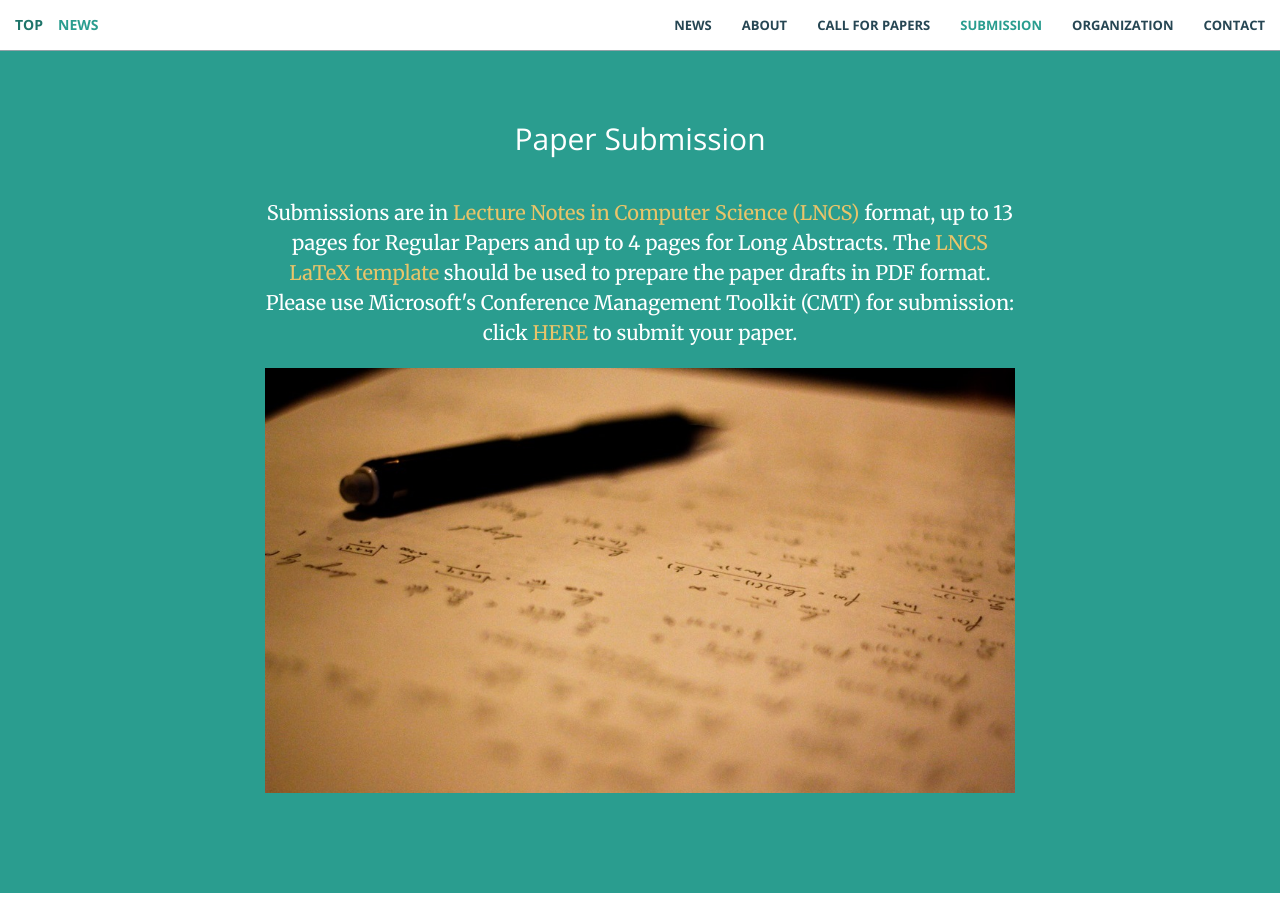
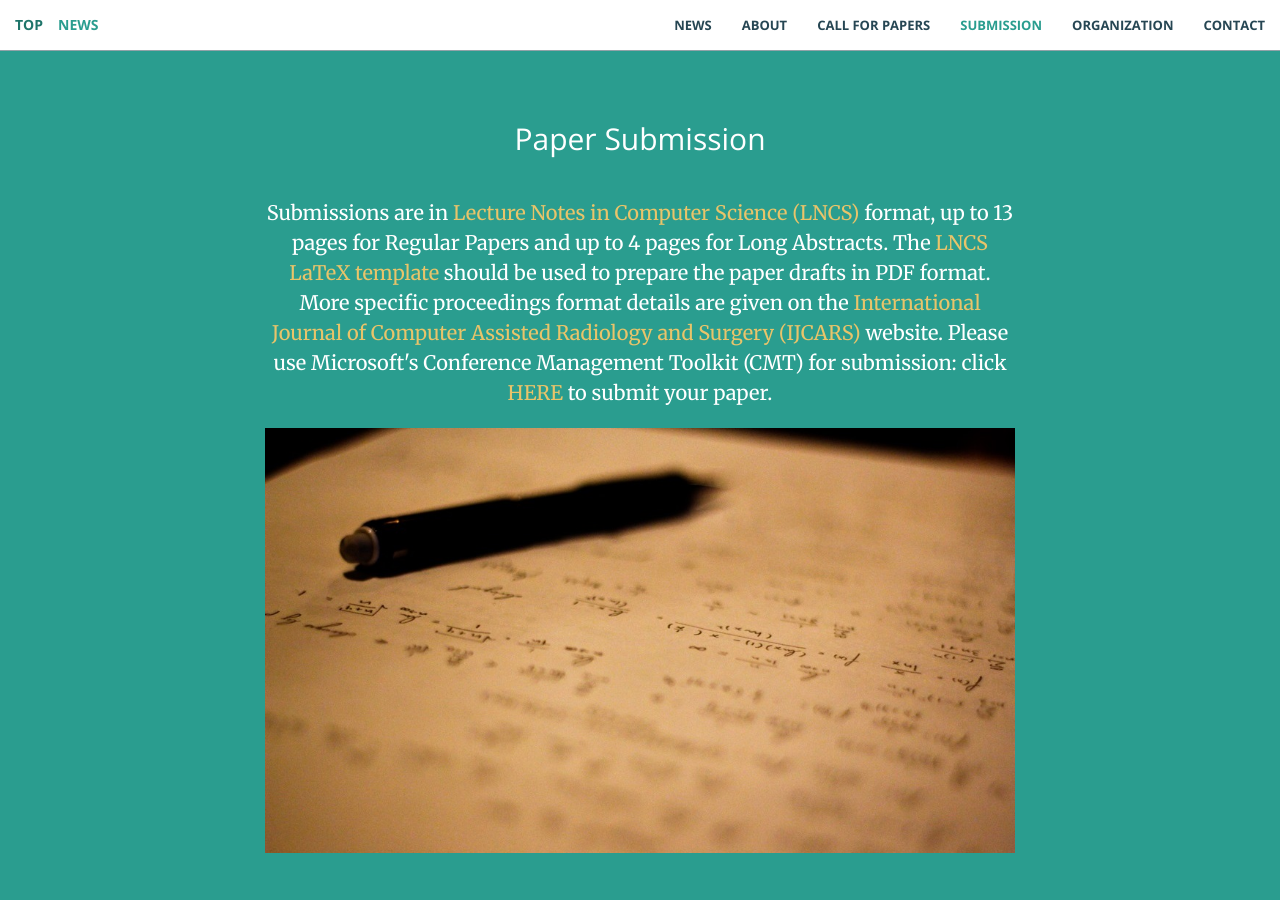
Before and after one commit to ipcai2021/ipcai2021.github.io, a Jekyll site: the page built from index.html, in a window 1280 px wide and 900 px high, scrolled down 4410 px. Built offline with Jekyll 4.4.1, drawn with Linux system fonts in a browser that asks for light colours.

Commit message:
added link to proceedings format

```diff
--- a/_includes/submission.html
+++ b/_includes/submission.html
@@ -5,7 +5,7 @@
                 <h2 class="section-heading">Paper Submission</h2>
                 <hr class="primary">
 				<p class="text-center">
-				Submissions are in <a href="https://www.springer.com/gp/computer-science/lncs" style="color: rgb(233,196,106)">Lecture Notes in Computer Science (LNCS)</a> format, up to 13 pages for Regular Papers and up to 4 pages for Long Abstracts. The <a href="ftp://ftp.springernature.com/cs-proceeding/llncs/llncs2e.zip" style="color: rgb(233,196,106)">LNCS LaTeX template</a> should be used to prepare the paper drafts in PDF format. Please use Microsoft's Conference Management Toolkit (CMT) for submission: click <a href="https://cmt3.research.microsoft.com/IPCAI2021" style="color: rgb(233,196,106)">HERE</a> to submit your paper. </p>
+				Submissions are in <a href="https://www.springer.com/gp/computer-science/lncs" style="color: rgb(233,196,106)">Lecture Notes in Computer Science (LNCS)</a> format, up to 13 pages for Regular Papers and up to 4 pages for Long Abstracts. The <a href="ftp://ftp.springernature.com/cs-proceeding/llncs/llncs2e.zip" style="color: rgb(233,196,106)">LNCS LaTeX template</a> should be used to prepare the paper drafts in PDF format. More specific proceedings format details are given on the <a href="https://www.springer.com/journal/11548" style="color: rgb(233,196,106)"> International Journal of Computer Assisted Radiology and Surgery (IJCARS)</a> website. Please use Microsoft's Conference Management Toolkit (CMT) for submission: click <a href="https://cmt3.research.microsoft.com/IPCAI2021" style="color: rgb(233,196,106)">HERE</a> to submit your paper. </p>
 
 				<img src="img/writing.jpg" class="img-responsive" alt="">
 
```
